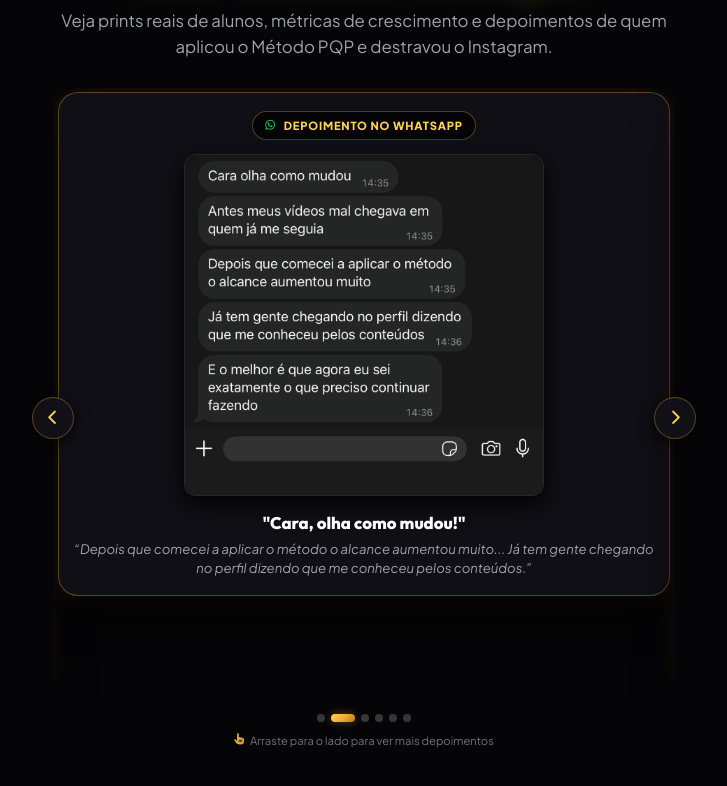
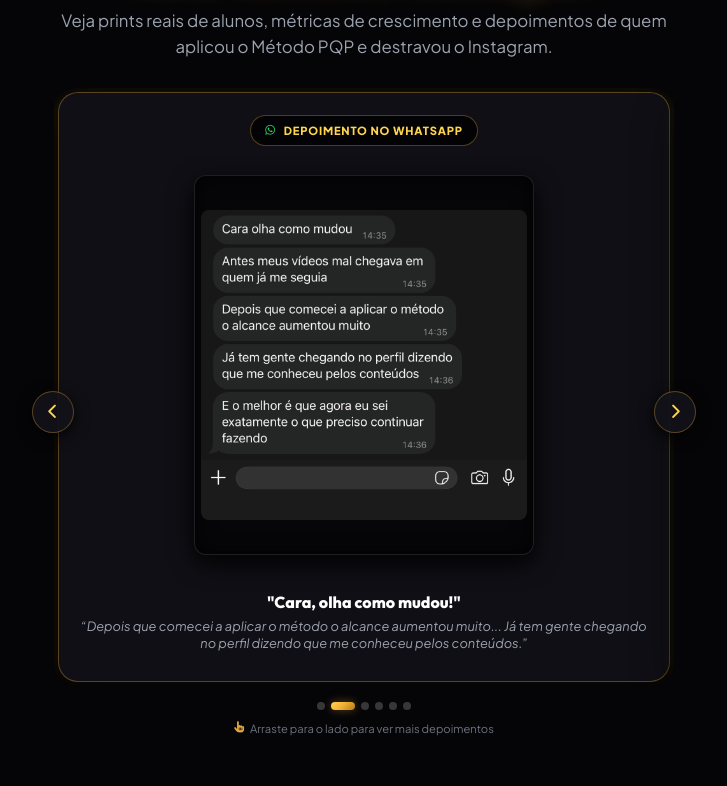
Before and after one commit to Vitorlocorreia/lp10kJ, a plain HTML site: page index.html in a window 1280 px wide. Shown: the part 3680-4466 px from the top of the page, without its empty margins (276-1003 px from the left). Drawn offline with Linux system fonts and the light colour scheme.

Commit message:
fix: padronizacao e harmonia visual do tamanho dos cards e frames no carrossel de cases

```diff
--- a/style.css
+++ b/style.css
@@ -845,69 +845,92 @@ body {
   flex: 0 0 100%;
   width: 100%;
   padding: 4px;
+  display: flex;
 }
 
 .proof-slide-card {
+  width: 100%;
+  min-height: 560px;
+  height: 560px;
   background: var(--bg-card);
   border: 1px solid var(--border-gold);
   border-radius: 20px;
-  padding: 18px 14px;
+  padding: 16px 14px;
   box-shadow: 0 15px 40px rgba(0, 0, 0, 0.7), 0 0 25px rgba(229, 169, 60, 0.12);
   display: flex;
   flex-direction: column;
   align-items: center;
+  justify-content: space-between;
   text-align: center;
   backdrop-filter: blur(12px);
+  box-sizing: border-box;
 }
 
 .proof-slide-badge {
   display: inline-flex;
   align-items: center;
+  justify-content: center;
   gap: 8px;
-  padding: 5px 12px;
-  background: rgba(0, 0, 0, 0.7);
+  padding: 6px 14px;
+  background: rgba(0, 0, 0, 0.75);
   border: 1px solid var(--border-gold);
   border-radius: 30px;
   font-size: 0.7rem;
   font-weight: 800;
   letter-spacing: 0.8px;
   color: var(--gold-light);
-  margin-bottom: 14px;
+  margin-bottom: 12px;
+  flex-shrink: 0;
 }
 
 .proof-img-frame {
   width: 100%;
-  max-width: 360px;
-  max-height: 440px;
+  max-width: 320px;
+  height: 360px;
+  min-height: 360px;
+  max-height: 360px;
   border-radius: 12px;
   overflow: hidden;
-  box-shadow: 0 8px 25px rgba(0, 0, 0, 0.9);
-  border: 1px solid rgba(255, 255, 255, 0.12);
-  margin-bottom: 14px;
-  background: #08080c;
-  display: flex;
-  align-items: center;
-  justify-content: center;
+  box-shadow: inset 0 0 20px rgba(0, 0, 0, 0.9), 0 8px 25px rgba(0, 0, 0, 0.9);
+  border: 1px solid rgba(255, 255, 255, 0.1);
+  margin-bottom: 12px;
+  background: #060609;
+  display: flex;
+  align-items: center;
+  justify-content: center;
+  padding: 6px;
+  flex-shrink: 0;
 }
 
 .proof-screenshot-img {
-  width: 100%;
+  max-width: 100%;
+  max-height: 100%;
+  width: auto;
   height: auto;
-  max-height: 440px;
   object-fit: contain;
+  border-radius: 8px;
   display: block;
 }
 
+.proof-caption {
+  flex-shrink: 0;
+  width: 100%;
+  min-height: 75px;
+  display: flex;
+  flex-direction: column;
+  justify-content: center;
+}
+
 .proof-caption h4 {
   font-family: var(--font-heading);
-  font-size: 1.05rem;
+  font-size: 1rem;
   font-weight: 800;
   color: #fff;
   margin-bottom: 4px;
 }
 .proof-caption p {
-  font-size: 0.82rem;
-  line-height: 1.45;
+  font-size: 0.8rem;
+  line-height: 1.4;
   color: var(--text-muted);
 }
 .proof-caption strong {
@@ -1921,6 +1944,17 @@ body {
   .proofs-carousel-container {
     max-width: 620px;
   }
+  .proof-slide-card {
+    height: 590px;
+    min-height: 590px;
+    padding: 22px 20px;
+  }
+  .proof-img-frame {
+    max-width: 340px;
+    height: 380px;
+    min-height: 380px;
+    max-height: 380px;
+  }
   .prev-btn {
     left: -22px;
   }
```
